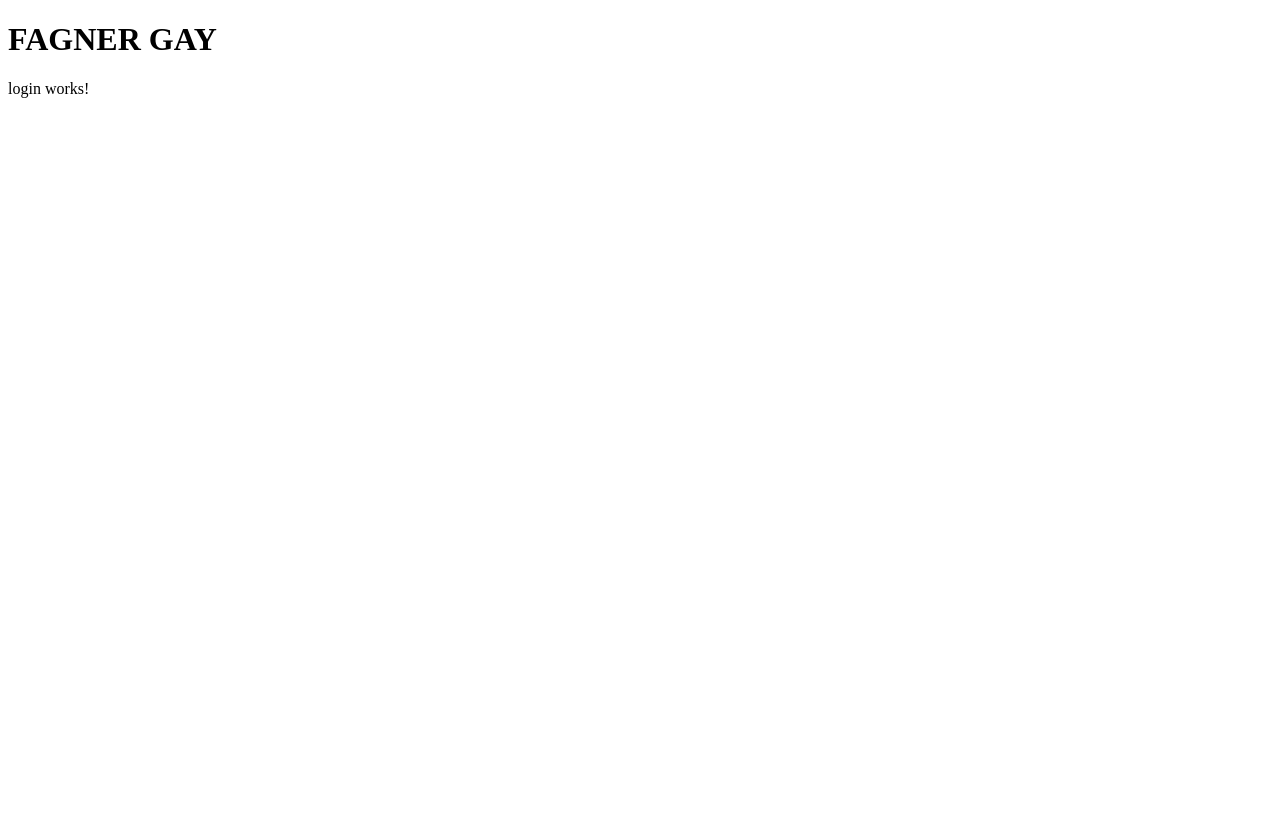
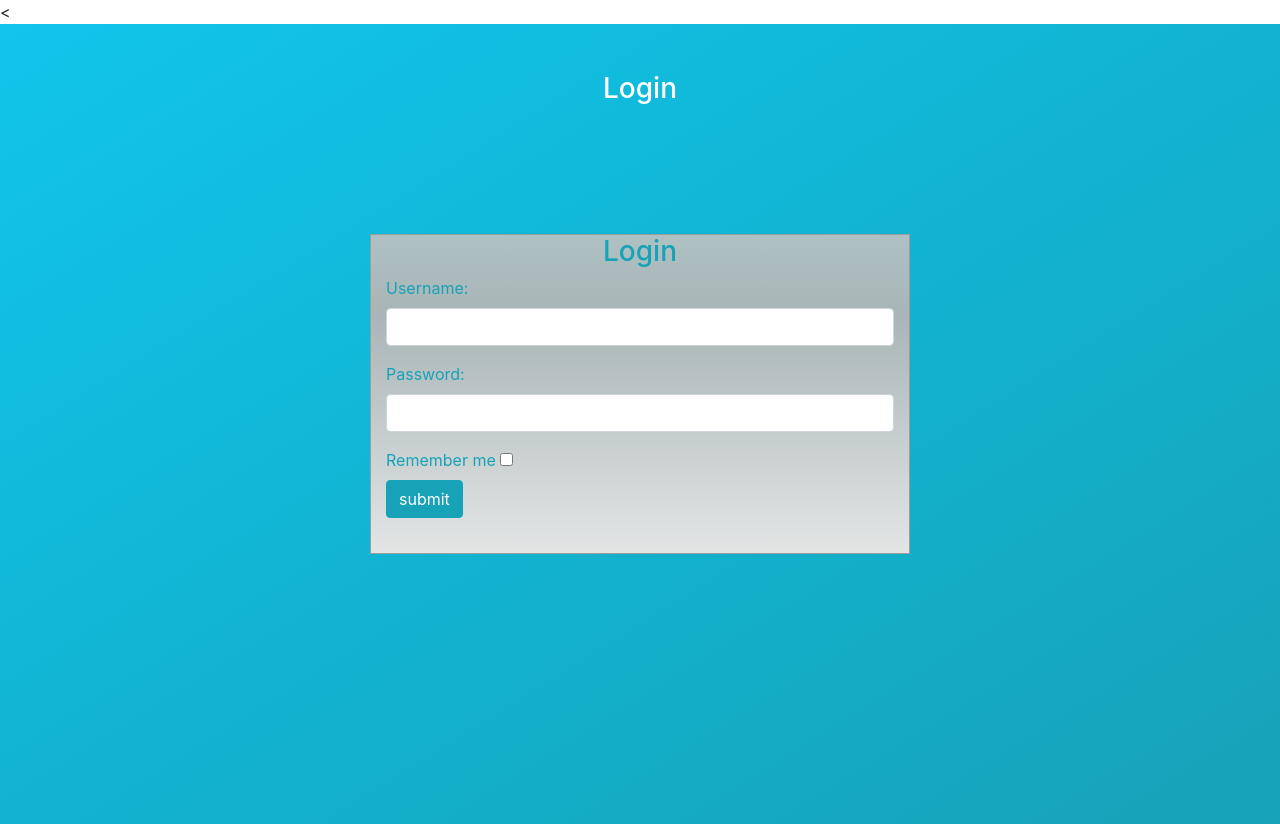
Before and after one commit to FCrowley/CadastroDeEmpresas, an Angular app: page /login in a window 1280 px wide. Before the commit the page ends 800 px from the top, so only its background shows below. Built offline with nearby package versions, Linux system fonts and the light colour scheme.

Commit message:
criado a tela de login

```diff
--- a/src/app/app.component.html
+++ b/src/app/app.component.html
@@ -1,2 +1 @@
-<h1>FAGNER GAY</h1>
 <router-outlet></router-outlet>
--- a/src/app/login/login.component.html
+++ b/src/app/login/login.component.html
@@ -1 +1,36 @@
-<p>login works!</p>
+<<link href="//maxcdn.bootstrapcdn.com/bootstrap/4.1.1/css/bootstrap.min.css" rel="stylesheet" id="bootstrap-css">
+<script src="//maxcdn.bootstrapcdn.com/bootstrap/4.1.1/js/bootstrap.min.js"></script>
+<script src="//cdnjs.cloudflare.com/ajax/libs/jquery/3.2.1/jquery.min.js"></script>
+<!------ Include the above in your HEAD tag ---------->
+
+<body>
+	<div id="login">
+    <h3 class="text-center text-white pt-5">Login</h3>
+    <div class="container">
+        <div id="login-row" class="row justify-content-center align-items-center">
+            <div id="login-column" class="col-md-6">
+                <div class="login-box col-md-12">
+                    <form formGroup="login-form" class="form" action="" method="post">
+                        <h3 class="text-center text-info">Login</h3>
+                        <div class="form-group">
+                            <label for="username" class="text-info">Username:</label><br>
+                            <input formControlName="userName"  class="form-control">
+                        </div>
+                        <div class="form-group">
+                            <label for="password" class="text-info">Password:</label><br>
+                            <input formControlName="password" type="text" class="form-control">
+                        </div>
+                        <div class="form-group">
+                            <label for="remember-me" class="text-info"><span>Remember me</span> <span><input id="remember-me" name="remember-me" type="checkbox"></span></label><br>
+                            <input type="submit" name="submit" class="btn btn-info btn-md" value="submit">
+                        </div>
+                        <div id="register-link" class="text-right">
+                           <!-- <a href="#" class="text-info">Register here</a>-->
+                        </div>
+                    </form>
+                </div>
+            </div>
+        </div>
+    </div>
+</div>
+</body>
--- a/src/app/login/login.component.scss
+++ b/src/app/login/login.component.scss
@@ -0,0 +1,17 @@
+body {
+    background-image: linear-gradient(to left top, #17a2b8, #14abc4, #12b3d1, #11bcde, #12c5eb);
+    height: 100vh;
+  }
+  #login .container #login-row #login-column .login-box {
+    margin-top: 120px;
+    max-width: 600px;
+    height: 320px;
+    border: 1px solid #9C9C9C;
+    background-image: linear-gradient(to bottom, #aec1c3, #a9b5b7, #bcc5c6, #cfd5d5, #e3e5e5);
+  }
+  #login .container #login-row #login-column .login-box #login-form {
+    padding: 20px;
+  }
+  #login .container #login-row #login-column .login-box #login-form #register-link {
+    margin-top: -85px;
+  }
```
